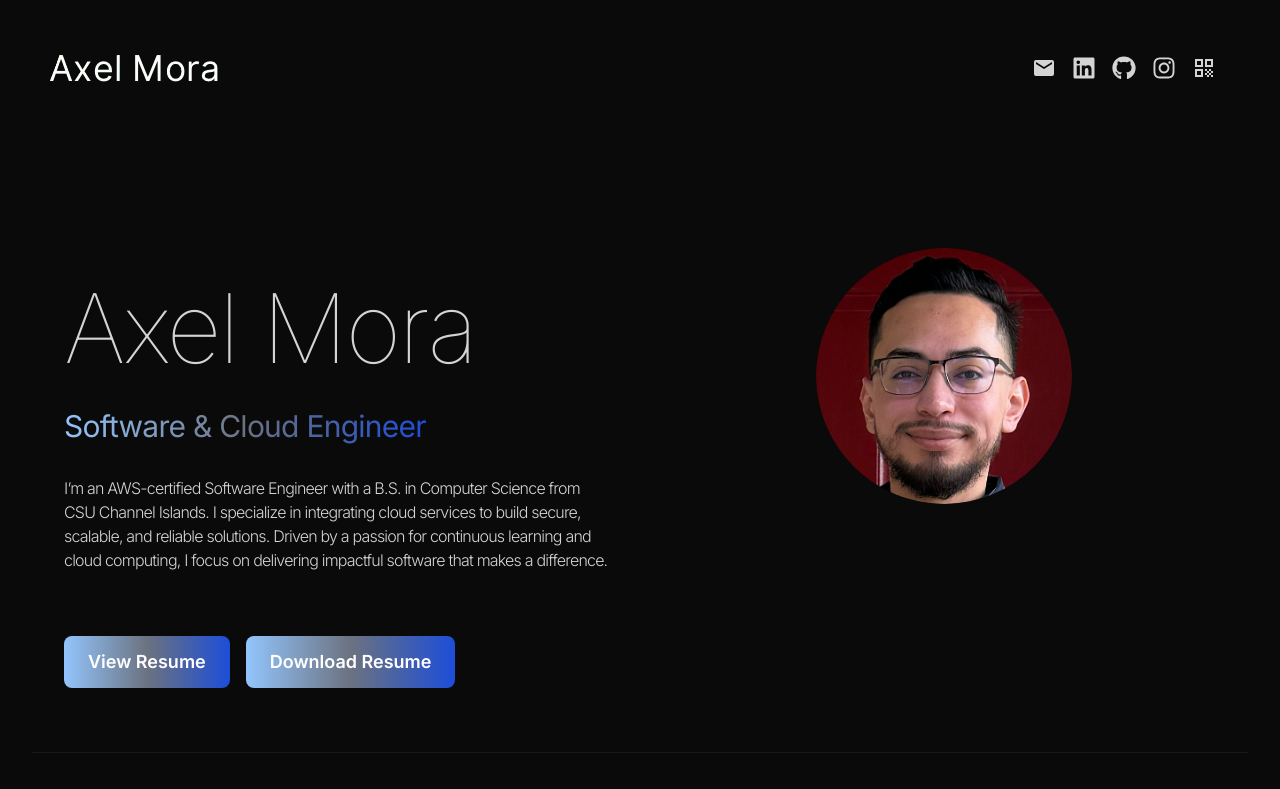
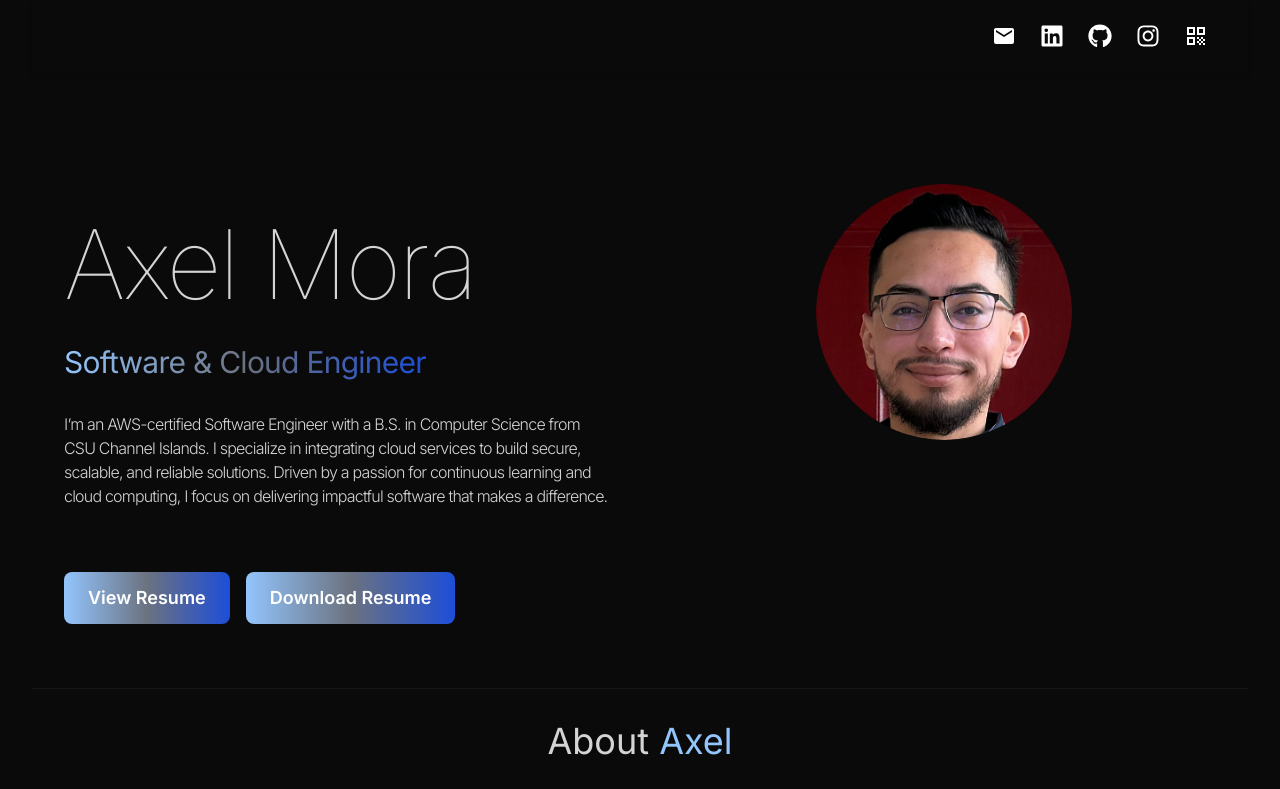
Before and after one commit to AxelMoraCastanon/AxelPortfolioWebsite, a React (Vite) app in the folder AxelPortfolioWebsite/: page / in a window 1280 px wide. Shown: the top 789 px of the page. Built offline with nearby package versions, Linux system fonts and the light colour scheme.

Commit message:
Animated the Navbar using Framer Motion

```diff
--- a/AxelPortfolioWebsite/src/components/Navbar.jsx
+++ b/AxelPortfolioWebsite/src/components/Navbar.jsx
@@ -4,61 +4,98 @@ import { FaLinkedin, FaGithub, FaInstagram } from 'react-icons/fa';
 import { MdEmail, MdQrCode } from 'react-icons/md'; // Import Icons
 import { CONTACT } from '../constants'; // Import CONTACT
 import { QRCodeCanvas } from 'qrcode.react'; // Import QR Code Library
+import {motion} from "framer-motion";
 
 const Navbar = () => {
   const [showQR, setShowQR] = useState(false); // Manage QR modal visibility
 
   const toggleQRModal = () => setShowQR(!showQR);
 
+  // Navbar animation variants
+  const navbarVariants = {
+    hidden: { y: -100, opacity: 0 },
+    visible: {
+      y: 0,
+      opacity: 1,
+      transition: { duration: 1, ease: 'easeOut' },
+    },
+  };
+
+  // Icon hover animation
+  const iconHover = {
+    scale: 1.2,
+    transition: { type: 'spring', stiffness: 300 },
+  };
+
   return (
     <>
-      <nav className="mb-20 flex items-center justify-between py-6">
+      <motion.nav
+        variants={navbarVariants}
+        initial="hidden"
+        animate="visible"
+        className="mb-20 flex items-center justify-between py-6 px-6 lg:px-10 border-neutral-900 text-white shadow-md"
+      >
+        {/* Logo Section */}
+        {/*
         <div className="flex flex-shrink-0 items-center">
-          <img className="mx-2 w-30" src={logo} alt="logo" />
+          <img className="mx-2 w-28 h-auto" src={logo} alt="logo" />
         </div>
+        */}
 
-        <div className="m-8 flex items-center justify-center gap-4 text-2xl">
+        {/* Icons Section */}
+        <div className="flex items-center gap-6 text-2xl ml-auto">
           {/* Email Icon */}
-          <a href={`mailto:${CONTACT.email}`} className="hover:text-red-500">
+          <motion.a
+            href={`mailto:${CONTACT.email}`}
+            className="hover:text-red-500"
+            whileHover={iconHover}
+          >
             <MdEmail />
-          </a>
+          </motion.a>
 
           {/* LinkedIn Icon */}
-          <a
+          <motion.a
             href={CONTACT.linkedin}
             target="_blank"
             rel="noopener noreferrer"
             className="hover:text-blue-500"
+            whileHover={iconHover}
           >
             <FaLinkedin />
-          </a>
+          </motion.a>
 
           {/* GitHub Icon */}
-          <a
+          <motion.a
             href={CONTACT.github}
             target="_blank"
             rel="noopener noreferrer"
             className="hover:text-gray-500"
+            whileHover={iconHover}
           >
             <FaGithub />
-          </a>
+          </motion.a>
 
           {/* Instagram Icon */}
-          <a
+          <motion.a
             href="https://www.instagram.com/axelsmora16/profilecard/?igsh=MzRlODBiNWFlZA%3D%3D"
             target="_blank"
             rel="noopener noreferrer"
             className="hover:text-pink-500"
+            whileHover={iconHover}
           >
             <FaInstagram />
-          </a>
+          </motion.a>
 
           {/* Share Button */}
-          <button onClick={toggleQRModal} className="hover:text-green-500">
+          <motion.button
+            onClick={toggleQRModal}
+            className="hover:text-green-500"
+            whileHover={iconHover}
+          >
             <MdQrCode />
-          </button>
+          </motion.button>
         </div>
-      </nav>
+      </motion.nav>
 
       {/* QR Code Modal */}
       {showQR && (
```
